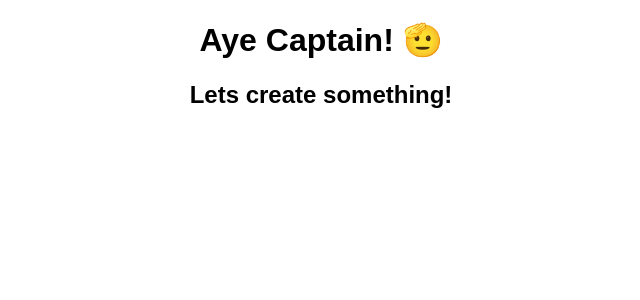
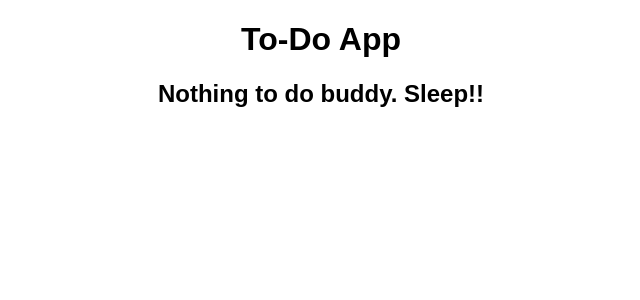
Before and after one commit to memukherjee/todo-app, a React (Create React App) app: page / in a window 1280 px wide. Shown: the top 300 px of the page, without its empty margins (319-959 px from the left). Built offline with nearby package versions, Linux system fonts and the light colour scheme.

Commit message:
Header component added with the app name

```diff
--- a/src/App.js
+++ b/src/App.js
@@ -1,10 +1,11 @@
 import "./styles.css";
+import Header from "./component/Header";
 
 export default function App() {
   return (
     <div className="Application">
-      <h1>Aye Captain! 🫡</h1>
-      <h2>Lets create something!</h2>
+      <Header />
+      <h2>Nothing to do buddy. Sleep!!</h2>
     </div>
   );
 }
--- /dev/null
+++ b/src/component/Header.jsx
@@ -0,0 +1,5 @@
+function Header() {
+    return <h1>To-Do App</h1>;
+}
+
+export default Header;
```
